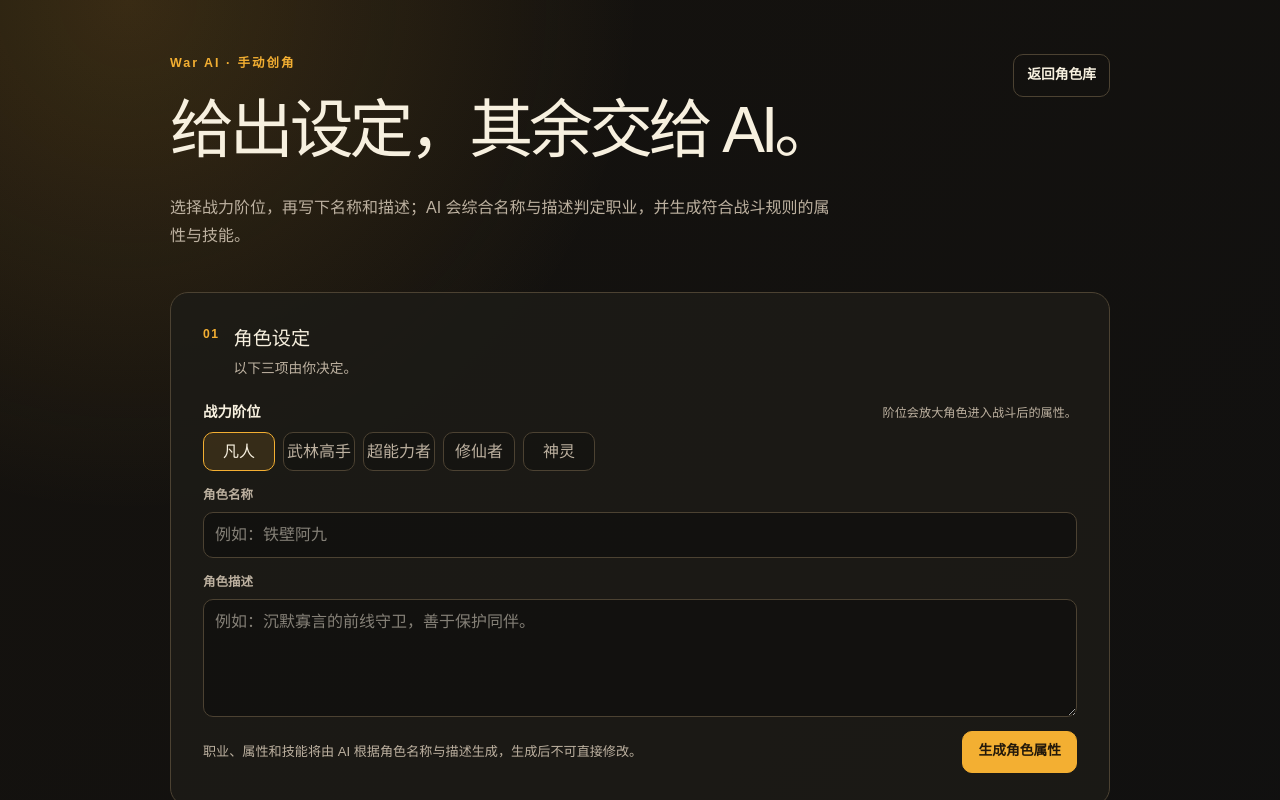
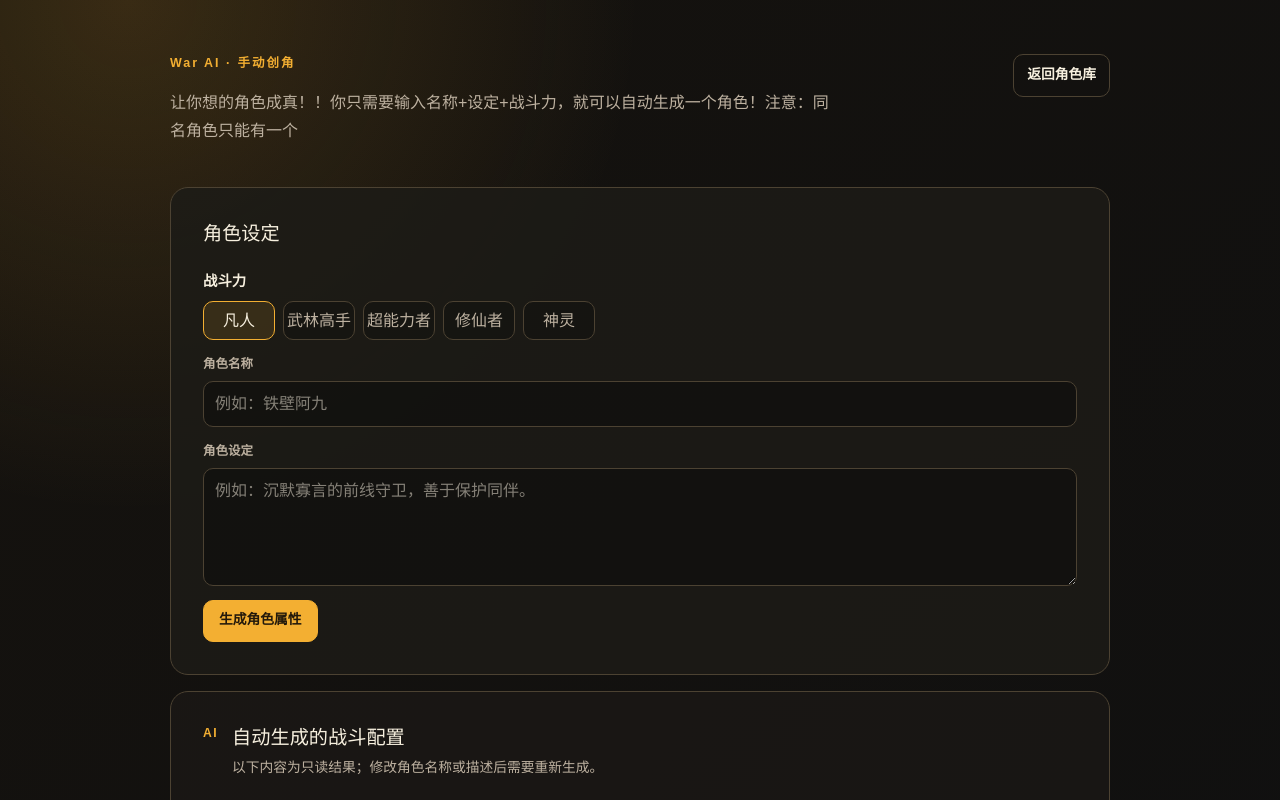
Before and after one commit to xcymm3/wtfWar, a Next.js app: page /create in a window 1280 px wide. Shown: the top 800 px of the page. Built offline with nearby package versions, Linux system fonts and the light colour scheme.

Commit message:
refactor: simplify character creator copy

```diff
--- a/features/character-creator/CharacterCreator.tsx
+++ b/features/character-creator/CharacterCreator.tsx
@@ -236,8 +236,7 @@ export function CharacterCreator() {
         <header className="creator-header">
           <div>
             <p className="library-kicker">War AI · 手动创角</p>
-            <h1>给出设定，其余交给 AI。</h1>
-            <p>选择战力阶位，再写下名称和描述；AI 会综合名称与描述判定职业，并生成符合战斗规则的属性与技能。</p>
+            <p>让你想的角色成真！！你只需要输入名称+设定+战斗力，就可以自动生成一个角色！注意：同名角色只能有一个</p>
           </div>
           <Link href="/" className="back-link">返回角色库</Link>
         </header>
@@ -245,18 +244,13 @@ export function CharacterCreator() {
         <form className="creator-form" onSubmit={handleSubmit}>
           <section className="form-section">
             <div className="section-heading">
-              <span>01</span>
-              <div>
-                <h2>角色设定</h2>
-                <p>以下三项由你决定。</p>
-              </div>
+              <h2>角色设定</h2>
             </div>
 
             <div className="realm-heading">
-              <span>战力阶位</span>
-              <small>阶位会放大角色进入战斗后的属性。</small>
+              <span>战斗力</span>
             </div>
-            <div className="realm-picker" aria-label="选择战力阶位">
+            <div className="realm-picker" aria-label="选择战斗力">
               {REALMS.map((item) => (
                 <button
                   key={item}
@@ -280,7 +274,7 @@ export function CharacterCreator() {
               />
             </label>
             <label>
-              <span>角色描述</span>
+              <span>角色设定</span>
               <textarea
                 required
                 maxLength={500}
@@ -292,7 +286,6 @@ export function CharacterCreator() {
             </label>
 
             <div className="ai-generator-actions creator-generation-action">
-              <p>职业、属性和技能将由 AI 根据角色名称与描述生成，生成后不可直接修改。</p>
               <button type="button" onClick={handleGenerate} disabled={isGenerating || isSaving}>
                 {isGenerating ? "正在生成…" : "生成角色属性"}
               </button>
```
Also changed, not shown: 1 other file (tests, documents, lock files or other folders).
